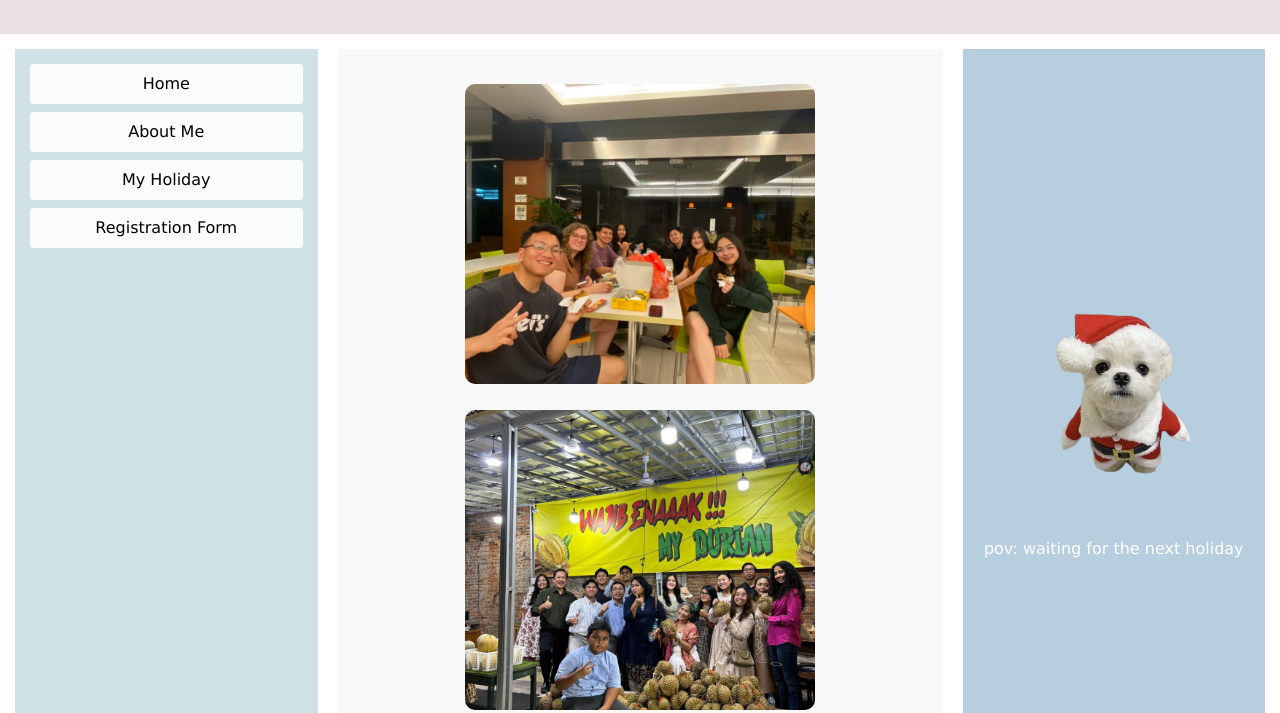
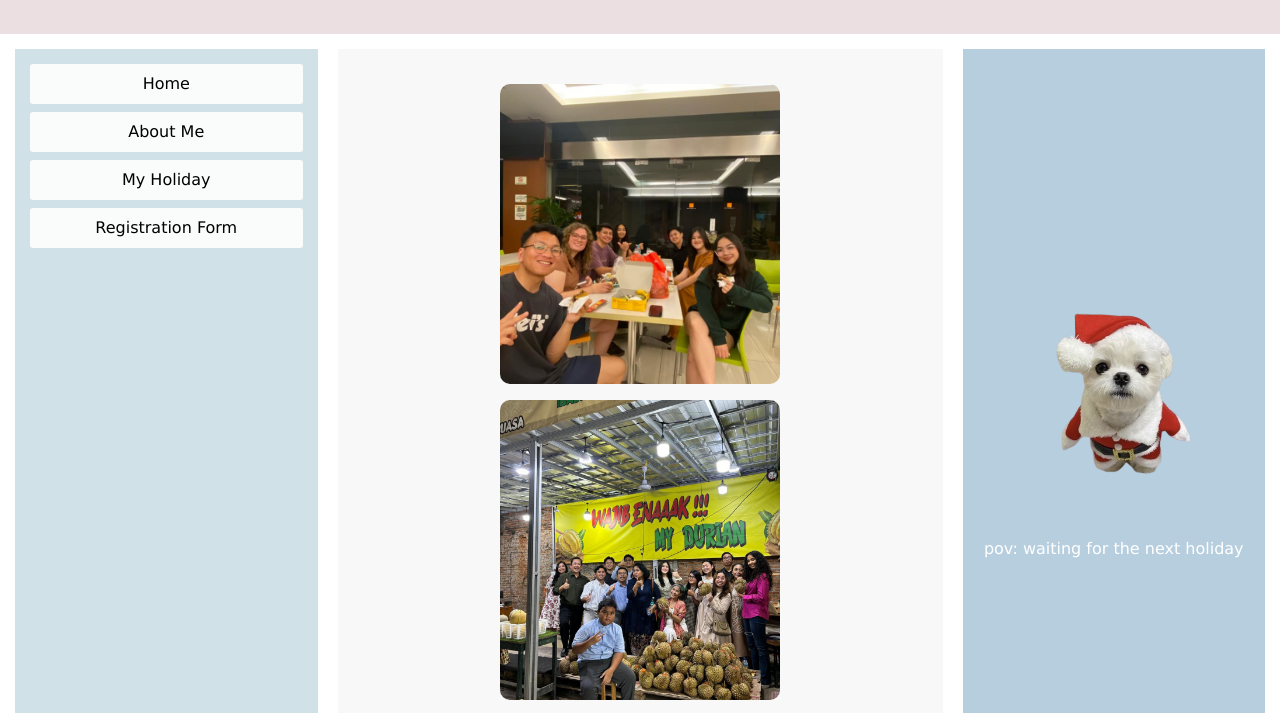
Before and after one commit to 2382019/mywebsite, a plain HTML site: page myHoliday.html in a window 1280 px wide. Shown: the part 87-800 px from the top of the page. Drawn offline with Linux system fonts and the light colour scheme.

Commit message:
finalisasi

```diff
--- a/myHoliday.html
+++ b/myHoliday.html
@@ -1,6 +1,7 @@
 <!DOCTYPE html>
 <html lang="en">
 <head>
+    <meta charset="utf-8">
     <meta name="viewport" content="width=device-width, initial-scal=1.0">
     <link rel="stylesheet" href="style.css">
     <link rel="icon" href="newicon.png" type="image/x-icon">
--- a/style.css
+++ b/style.css
@@ -225,13 +225,17 @@ input[type="tel"]:focus {
     margin-left: 10px;
 }
 
+* {
+    box-sizing: border-box;
+}
+
 .gallery {
     display: flex;
     flex-direction: row;
     flex-wrap: wrap;
     justify-content: center;
     align-items: center;
-    gap: 26px;
+    gap: 16px;
     max-width: 1400px;
     margin: 0 auto;
     padding: 20px 10px;
@@ -239,7 +243,7 @@ input[type="tel"]:focus {
 
 .gallery img {
     width: 100%;
-    max-width: 350px;
+    max-width: 280px;
     height: 300px;
     object-fit: cover;
     border-radius: 10px;
```
Also changed, not shown: about.html (+1 -1 lines), registration.html (+3 -0 lines).
